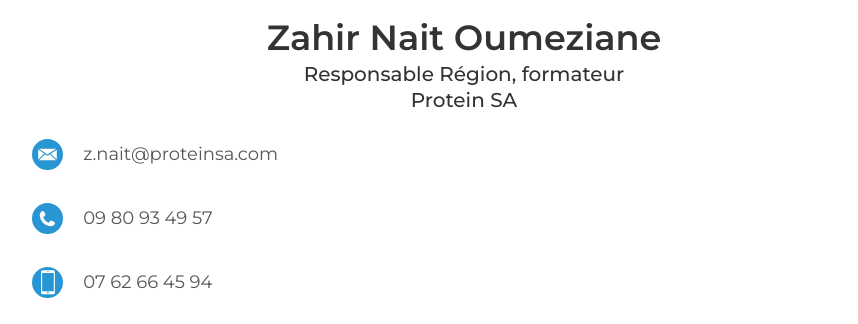
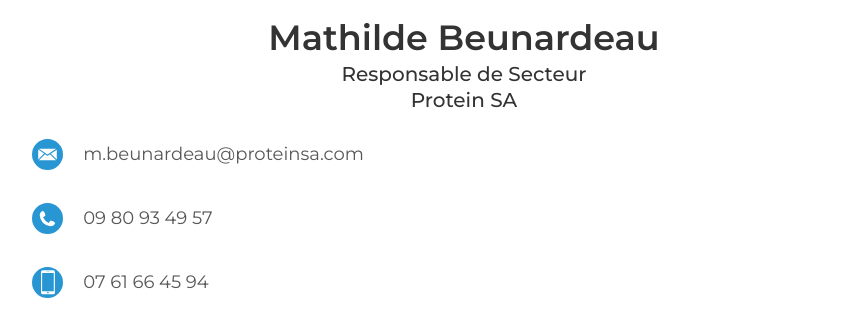
Before and after one commit to ProjectcolSA/responsable-nord-paris-formateur, a plain HTML site: page index.html in a window 1280 px wide. Shown: the part 215-539 px from the top of the page, without its empty margins (176-1034 px from the left). Drawn offline with Linux system fonts and the light colour scheme.

Commit message:
Update index.html

```diff
--- a/index.html
+++ b/index.html
@@ -25,8 +25,8 @@
 		<div class="container">
 			<div class="row name-title-company">
 				<div class="col is-6">
-					<p class="text-name">Zahir Nait Oumeziane</p>
-					<p class="text-title-company">Responsable Région, formateur</p>
+					<p class="text-name">Mathilde Beunardeau</p>
+					<p class="text-title-company">Responsable de Secteur</p>
 					<p class="text-title-company">Protein SA</p>
 				</div>
 			</div>
@@ -34,14 +34,14 @@
 	</section>
 
 	<section class="bg-color-white secondary-info">
-		<a href="mailto:z.nait@proteinsa.com">
+		<a href="mailto:m.beunardeau@proteinsa.com">
 			<div class="container">
 				<div class="row detail">
 					<div class="col">
 						<img class="icon" src="assets/icon-email.svg" alt="Email Icon" href="assets/icon-email.svg">
 					</div>
 					<div class="col is-8">
-						<p class="text-detail">z.nait@proteinsa.com</p>
+						<p class="text-detail">m.beunardeau@proteinsa.com</p>
 					</div>
 				</div>
 			</div>
@@ -64,14 +64,14 @@
 	</section>
 
 		<section class="bg-color-white secondary-info">
-		<a href="tel:0762664594">
+		<a href="tel:0761664594">
 			<div class="container">
 				<div class="row detail">
 					<div class="col">
 						<img class="icon" src="assets/icon-phonemob.svg" alt="Phone Icon">
 					</div>
 					<div class="col is-8">
-						<p class="text-detail">07 62 66 45 94</p>
+						<p class="text-detail">07 61 66 45 94</p>
 					</div>
 				</div>
 			</div>
```
